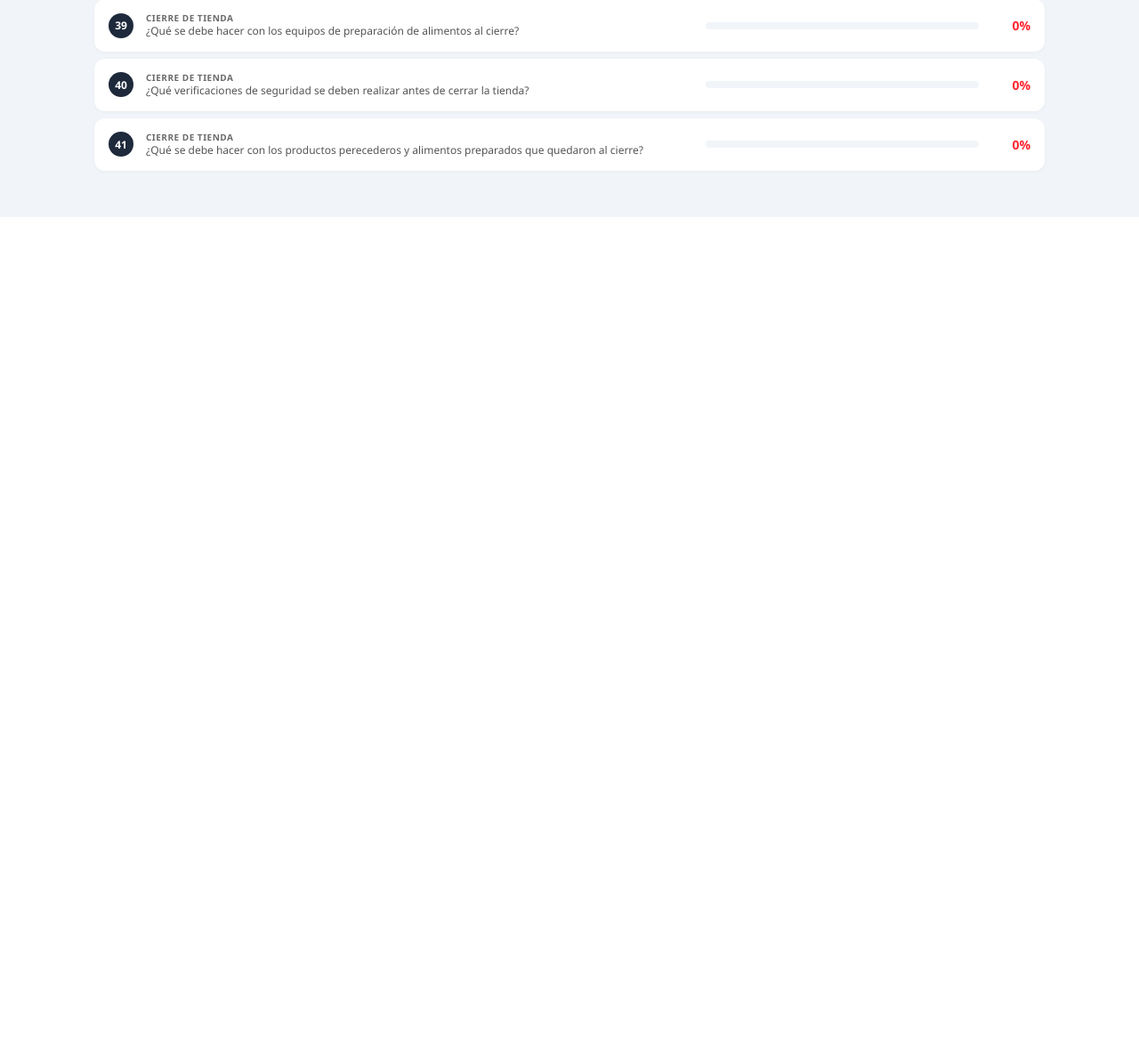
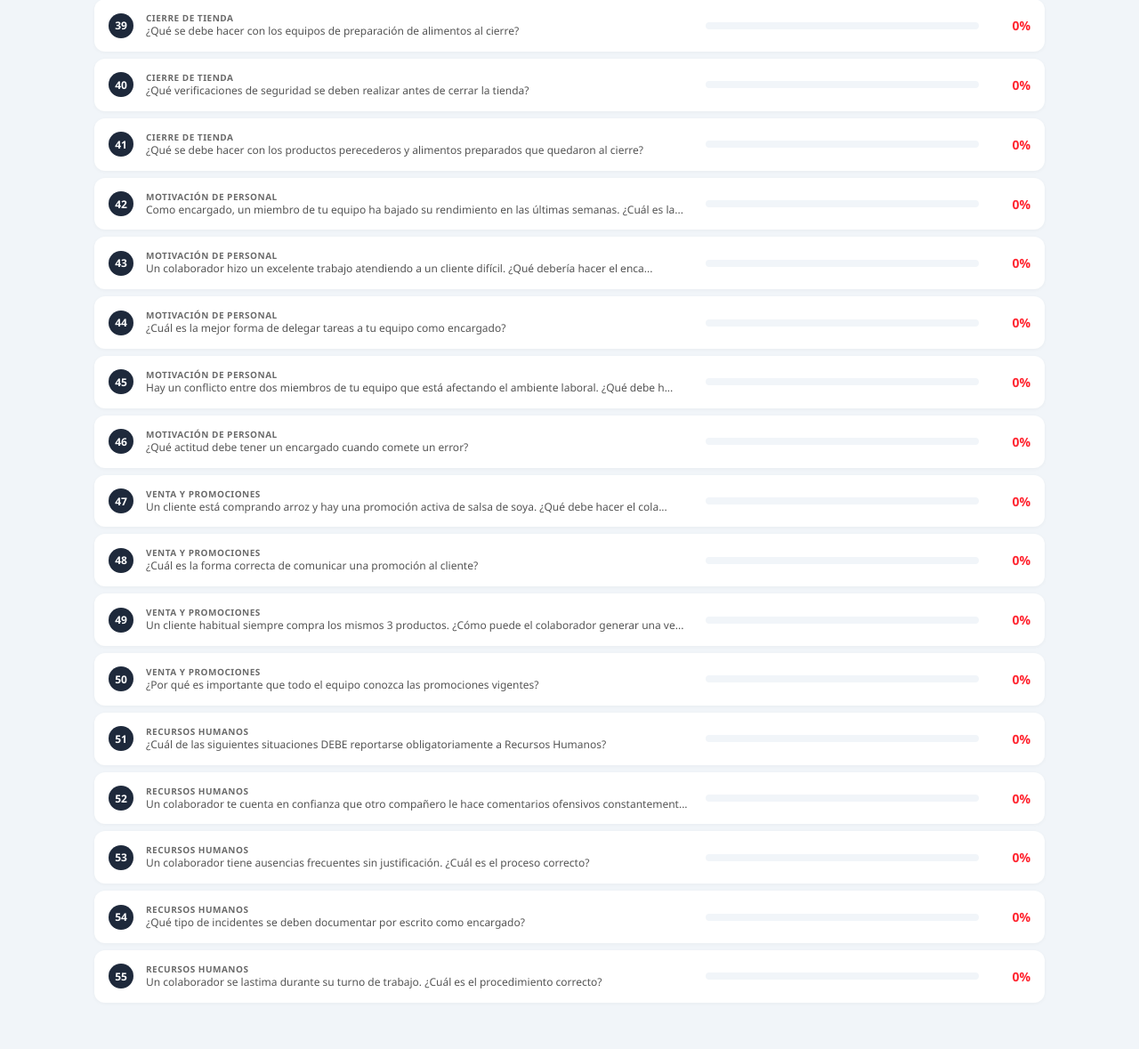
Before and after one commit to nicolasleonhardt12-web/quiz-encargados-thrive, a Flask app: page /resultados in a window 1280 px wide. Shown: the part 2959-4138 px from the top of the page at 89% size. Before the commit the page ends 3203 px from the top, so only its background shows below. Run offline with Flask 3, Linux system fonts and the light colour scheme; tables that the repository leaves empty hold one stand-in row (values such as "Sample post").

Commit message:
Add 14 questions: motivation, sales/promos, HR reporting. Timer 30min. Total 55

```diff
--- a/app.py
+++ b/app.py
@@ -14,7 +14,7 @@ DB_PATH = os.path.join(os.path.dirname(__file__), "resultados.db")
 # ── Quiz Data ──────────────────────────────────────────────────────────────────
 QUIZ = {
     "title": "Evaluación para Encargados de Tienda",
-    "time_limit_minutes": 15,
+    "time_limit_minutes": 30,
     "passing_score": 70,
     "questions": [
         {
@@ -549,6 +549,188 @@ QUIZ = {
             ],
             "correct": 1,
             "explanation": "Los alimentos preparados que no cumplan estándares de calidad se desechan y se registra la merma correspondiente. Nunca se dejan en el mostrador para el día siguiente."
+        },
+        {
+            "id": 42,
+            "category": "Motivación de Personal",
+            "text": "Como encargado, un miembro de tu equipo ha bajado su rendimiento en las últimas semanas. ¿Cuál es la forma correcta de abordar la situación?",
+            "options": [
+                "Ignorarlo y esperar que mejore solo.",
+                "Llamarle la atención frente a sus compañeros para que se ponga las pilas.",
+                "Hablar en privado con la persona, preguntar si hay algo que le afecte, escuchar con empatía y juntos buscar una solución o plan de mejora.",
+                "Reportarlo directamente a recursos humanos para que lo sancionen."
+            ],
+            "correct": 2,
+            "explanation": "Un buen líder aborda los problemas en privado, escucha con empatía y busca soluciones junto al colaborador. Las llamadas de atención públicas desmotivan y dañan la confianza del equipo."
+        },
+        {
+            "id": 43,
+            "category": "Motivación de Personal",
+            "text": "Un colaborador hizo un excelente trabajo atendiendo a un cliente difícil. ¿Qué debería hacer el encargado?",
+            "options": [
+                "No decir nada, es su trabajo y es lo que se espera.",
+                "Reconocer su buen desempeño frente al equipo, felicitarlo y usar el ejemplo como referencia positiva para todos.",
+                "Darle el día libre como premio.",
+                "Mencionarlo solo en la próxima evaluación formal dentro de varios meses."
+            ],
+            "correct": 1,
+            "explanation": "El reconocimiento oportuno y público motiva no solo al colaborador sino a todo el equipo. No hay que esperar evaluaciones formales para reconocer un buen trabajo."
+        },
+        {
+            "id": 44,
+            "category": "Motivación de Personal",
+            "text": "¿Cuál es la mejor forma de delegar tareas a tu equipo como encargado?",
+            "options": [
+                "Hacer todo uno mismo porque nadie lo hace tan bien como uno.",
+                "Asignar tareas claras según las fortalezas de cada persona, explicar qué se espera, dar las herramientas necesarias y hacer seguimiento sin microgestionar.",
+                "Asignar las tareas difíciles siempre a la misma persona porque es la más capaz.",
+                "Dar las instrucciones una vez y si no entienden, que pregunten."
+            ],
+            "correct": 1,
+            "explanation": "La delegación efectiva incluye: asignar según fortalezas, dar instrucciones claras, proporcionar herramientas y hacer seguimiento. Un buen encargado desarrolla a su equipo, no hace todo solo."
+        },
+        {
+            "id": 45,
+            "category": "Motivación de Personal",
+            "text": "Hay un conflicto entre dos miembros de tu equipo que está afectando el ambiente laboral. ¿Qué debe hacer el encargado?",
+            "options": [
+                "No meterse, que lo resuelvan entre ellos.",
+                "Tomar partido por el que tiene razón frente al otro.",
+                "Hablar con cada uno por separado para entender ambas versiones, luego mediar una conversación para buscar una solución y restaurar el buen ambiente de trabajo.",
+                "Separar sus turnos para que no se vean y así se evita el problema."
+            ],
+            "correct": 2,
+            "explanation": "El encargado debe actuar como mediador: escuchar ambas partes por separado, entender la raíz del conflicto, y facilitar una solución. Ignorar o evitar el conflicto solo lo agrava."
+        },
+        {
+            "id": 46,
+            "category": "Motivación de Personal",
+            "text": "¿Qué actitud debe tener un encargado cuando comete un error?",
+            "options": [
+                "Nunca admitirlo para no perder autoridad frente al equipo.",
+                "Culpar a alguien más para proteger su imagen.",
+                "Reconocer el error con honestidad, corregirlo y usarlo como ejemplo de que todos podemos equivocarnos y mejorar.",
+                "Minimizarlo y cambiar de tema rápidamente."
+            ],
+            "correct": 2,
+            "explanation": "Un líder que reconoce sus errores genera respeto y confianza. Admitir errores y corregirlos demuestra madurez y da permiso al equipo para ser honesto también."
+        },
+        {
+            "id": 47,
+            "category": "Venta y Promociones",
+            "text": "Un cliente está comprando arroz y hay una promoción activa de salsa de soya. ¿Qué debe hacer el colaborador?",
+            "options": [
+                "No decir nada, el cliente ya sabe lo que quiere.",
+                "Informarle amablemente sobre la promoción de salsa de soya, mencionando que combina bien con su compra y el beneficio del precio especial.",
+                "Insistir agresivamente hasta que el cliente la compre.",
+                "Poner la salsa de soya en su bolsa sin preguntar."
+            ],
+            "correct": 1,
+            "explanation": "La venta sugestiva debe ser amable y relevante. Se informa al cliente de la promoción relacionada con su compra, se menciona el beneficio y se deja que el cliente decida sin presión."
+        },
+        {
+            "id": 48,
+            "category": "Venta y Promociones",
+            "text": "¿Cuál es la forma correcta de comunicar una promoción al cliente?",
+            "options": [
+                "Solo poner un letrero en la góndola y esperar que lo vean.",
+                "Mencionar la promoción de forma natural durante la interacción: nombre del producto, precio especial, vigencia y beneficio para el cliente.",
+                "Decirle al cliente que si no la aprovecha se va a arrepentir.",
+                "Solo mencionarla si el cliente pregunta directamente por ofertas."
+            ],
+            "correct": 1,
+            "explanation": "Las promociones se comunican activamente de forma natural y amable. Se menciona el producto, precio especial, vigencia y beneficio. Los letreros ayudan pero la comunicación verbal es clave."
+        },
+        {
+            "id": 49,
+            "category": "Venta y Promociones",
+            "text": "Un cliente habitual siempre compra los mismos 3 productos. ¿Cómo puede el colaborador generar una venta adicional?",
+            "options": [
+                "No se debe intentar venderle más, ya es cliente fiel.",
+                "Conocer sus gustos y sugerirle un producto nuevo o complementario que podría gustarle, como recomendar un producto que otros clientes con gustos similares han probado.",
+                "Ofrecerle los productos más caros de la tienda.",
+                "Darle muestras gratis de todo para que compre más."
+            ],
+            "correct": 1,
+            "explanation": "Conocer al cliente permite hacer recomendaciones personalizadas y relevantes. La venta adicional efectiva se basa en agregar valor al cliente, no en presionarlo."
+        },
+        {
+            "id": 50,
+            "category": "Venta y Promociones",
+            "text": "¿Por qué es importante que todo el equipo conozca las promociones vigentes?",
+            "options": [
+                "No es importante, solo el encargado necesita saberlo.",
+                "Para que cualquier miembro del equipo pueda informar al cliente correctamente, ofrecer el producto en promoción y evitar cobrar precios incorrectos.",
+                "Solo para poner los letreros correctos.",
+                "Para poder hablar de algo con los clientes."
+            ],
+            "correct": 1,
+            "explanation": "Todo el equipo debe conocer las promociones para: informar correctamente al cliente, hacer venta sugestiva, y evitar errores de precio en caja. Un equipo informado vende más y da mejor servicio."
+        },
+        {
+            "id": 51,
+            "category": "Recursos Humanos",
+            "text": "¿Cuál de las siguientes situaciones DEBE reportarse obligatoriamente a Recursos Humanos?",
+            "options": [
+                "Un compañero que llegó 2 minutos tarde una vez.",
+                "Acoso laboral, discriminación, robo, consumo de sustancias en horario de trabajo o cualquier conducta que ponga en riesgo la seguridad del equipo o de los clientes.",
+                "Un compañero que no te cae bien personalmente.",
+                "Un desacuerdo sobre quién limpia el baño ese día."
+            ],
+            "correct": 1,
+            "explanation": "Situaciones de acoso, discriminación, robo, consumo de sustancias o riesgo a la seguridad son de reporte obligatorio a RRHH. Los desacuerdos menores se resuelven internamente."
+        },
+        {
+            "id": 52,
+            "category": "Recursos Humanos",
+            "text": "Un colaborador te cuenta en confianza que otro compañero le hace comentarios ofensivos constantemente. ¿Qué debe hacer el encargado?",
+            "options": [
+                "Decirle que no le haga caso y que aguante.",
+                "Tomarlo en serio, documentar la situación, hablar con el colaborador señalado, y si la conducta persiste o es grave, reportar a Recursos Humanos.",
+                "Contarle a todo el equipo para que opinen quién tiene razón.",
+                "Ignorarlo porque son cosas entre compañeros."
+            ],
+            "correct": 1,
+            "explanation": "El acoso o comentarios ofensivos nunca se deben ignorar. El encargado debe tomar acción: documentar, abordar la situación y escalar a RRHH si es necesario. Proteger el bienestar del equipo es prioridad."
+        },
+        {
+            "id": 53,
+            "category": "Recursos Humanos",
+            "text": "Un colaborador tiene ausencias frecuentes sin justificación. ¿Cuál es el proceso correcto?",
+            "options": [
+                "No decir nada para no crear conflicto.",
+                "Despedirlo inmediatamente sin hablar con él.",
+                "Documentar las ausencias, hablar con el colaborador para entender la situación, establecer un plan de mejora con compromisos claros, y reportar a RRHH si continúa.",
+                "Cubrirlo siempre con otros compañeros sin comentar nada."
+            ],
+            "correct": 2,
+            "explanation": "Las ausencias se documentan, se habla con el colaborador, se busca entender y se establece un plan de mejora. Si persiste, se escala a RRHH con la documentación como respaldo."
+        },
+        {
+            "id": 54,
+            "category": "Recursos Humanos",
+            "text": "¿Qué tipo de incidentes se deben documentar por escrito como encargado?",
+            "options": [
+                "Solo los incidentes que involucren dinero.",
+                "Llegadas tarde recurrentes, ausencias, conflictos entre personal, quejas de clientes sobre un colaborador, accidentes laborales y cualquier conducta que viole las políticas de la empresa.",
+                "Solo lo que Recursos Humanos pida específicamente.",
+                "No es necesario documentar nada, basta con recordarlo."
+            ],
+            "correct": 1,
+            "explanation": "La documentación es esencial para: respaldar decisiones, dar seguimiento a planes de mejora, proteger a la empresa y al equipo, y tener evidencia en caso de acciones disciplinarias."
+        },
+        {
+            "id": 55,
+            "category": "Recursos Humanos",
+            "text": "Un colaborador se lastima durante su turno de trabajo. ¿Cuál es el procedimiento correcto?",
+            "options": [
+                "Decirle que siga trabajando si no es tan grave.",
+                "Atender la emergencia inmediatamente, brindar primeros auxilios si es posible, documentar el incidente con detalle (qué pasó, cuándo, cómo) y reportarlo a Recursos Humanos y a su jefe inmediato.",
+                "Solo reportarlo si el colaborador lo pide.",
+                "Mandarlo a su casa sin documentar nada."
+            ],
+            "correct": 1,
+            "explanation": "Todo accidente laboral debe atenderse de inmediato, documentarse detalladamente y reportarse a RRHH y al jefe inmediato. Esto protege al colaborador y a la empresa legalmente."
         }
     ]
 }
```
Also changed, not shown: templates/quiz.html (+9 -3 lines).
